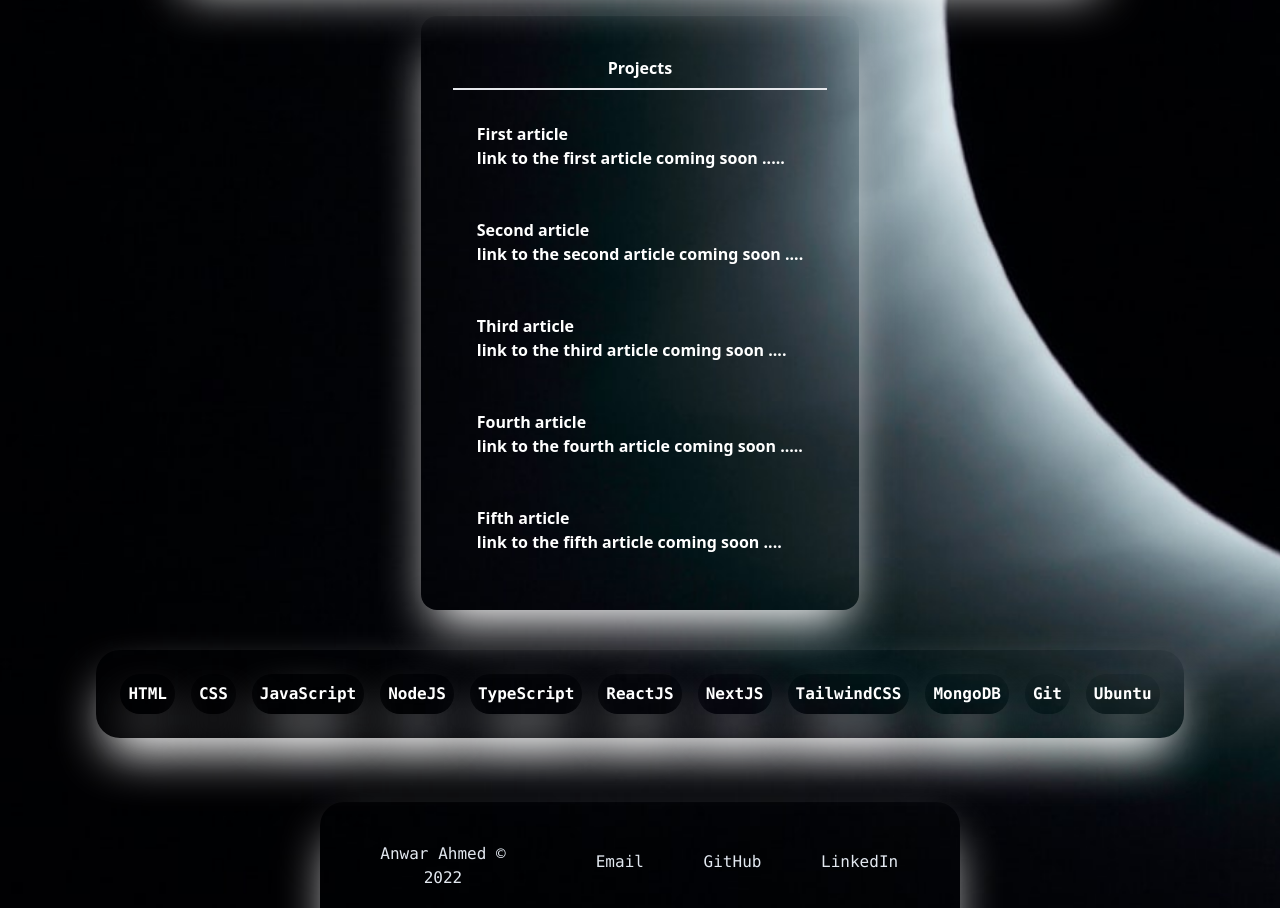
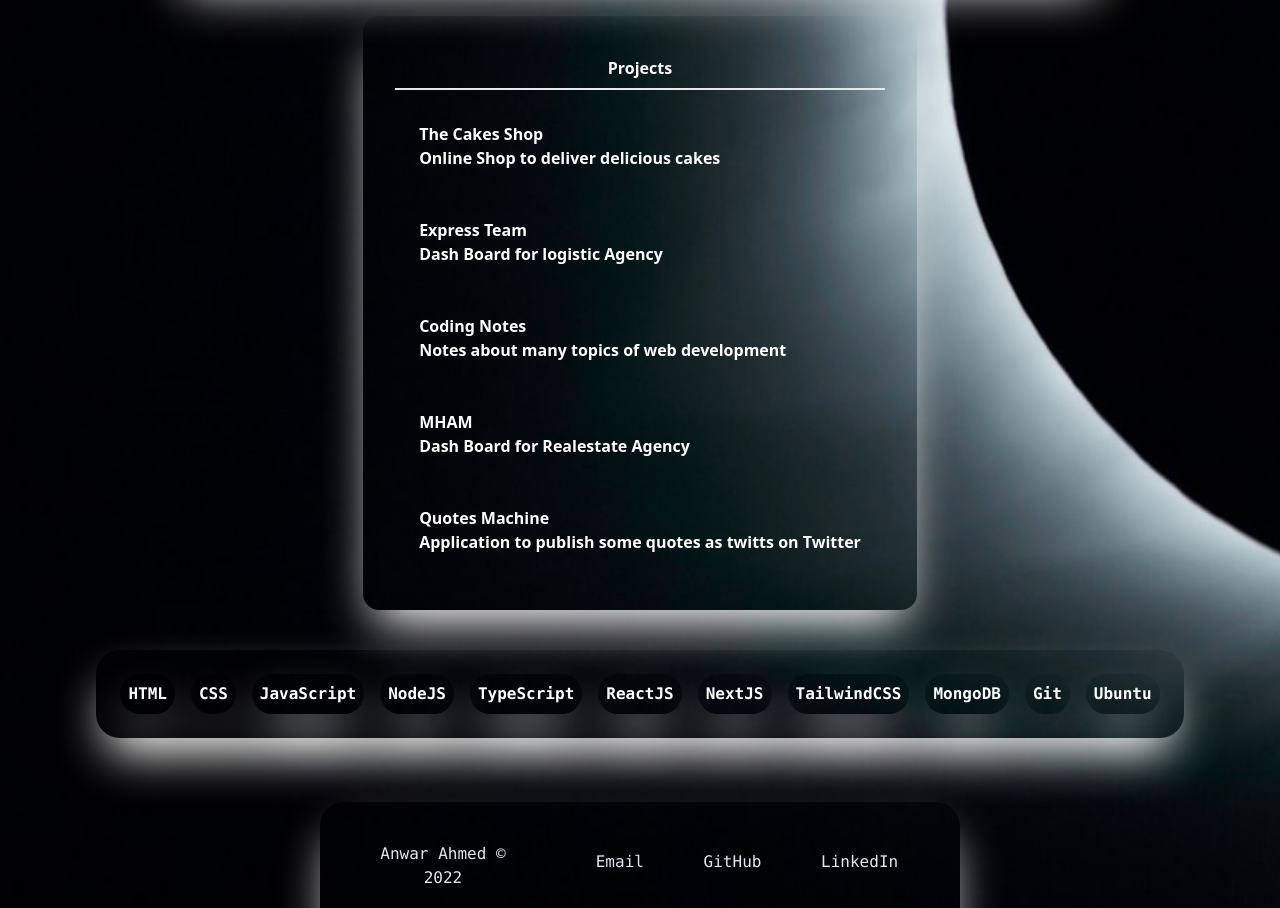
Before and after one commit to stormkid2009/portfolio, a Next.js app: page / in a window 1280 px wide. Shown: the part 1120-2028 px from the top of the page. Built offline with nearby package versions, Linux system fonts and the light colour scheme.

Commit message:
update projects section and to mail in contact

```diff
--- a/components/footer/contacts/email.tsx
+++ b/components/footer/contacts/email.tsx
@@ -1,15 +1,15 @@
 import React from 'react'
 import "tailwindcss/tailwind.css"
-import Link from 'next/link'
+
 
 function Email() {
   return (
     <div className='p-2 m-2'>
-      <Link href="#">
-      <a >
+
+      <a href="mailto:stormyshadow2009@outlook.com" target="_blank" rel="noopener noreferrer">
       <span>Email</span>
       </a>
-      </Link>
+
     </div>
   )
 }
--- a/components/main/projects/projects.tsx
+++ b/components/main/projects/projects.tsx
@@ -9,44 +9,44 @@ function Projects() {
         Projects
         </h1>
         <div className='p-4 m-4'>
+        <p className='hover:text-blue-600'>
+          <Link href="https://github.com/stormkid2009/cakes-shop"><a >The Cakes Shop</a></Link>
+        </p>
         <p >
-        First article
-        </p>
-        <p className='hover:text-blue-600'>
-          <Link href="#"><a >link to the first article coming soon .....</a></Link>
+        Online Shop to deliver delicious cakes
         </p>
         </div>
 
         <div className='p-4 m-4'>
+        <p className='hover:text-blue-600'>
+          <Link href="https://github.com/stormkid2009/expressTeam"><a >Express Team</a></Link>
+        </p>
         <p>
-        Second article
-        </p>
-        <p className='hover:text-blue-600'>
-          <Link href="#"><a >link to the second article coming soon ....</a></Link>
+        Dash Board for logistic Agency
         </p>
         </div>
         <div className='p-4 m-4'>
+        <p className='hover:text-blue-600'>
+          <Link href="https://github.com/stormkid2009/Coding-Notes"><a >Coding Notes</a></Link>
+        </p>
         <p>
-        Third article
-        </p>
-        <p className='hover:text-blue-600'>
-          <Link href="#"><a >link to the third article coming soon ....</a></Link>
+        Notes about many topics of web development
         </p>
         </div>
         <div className='p-4 m-4'>
+        <p className='hover:text-blue-600'>
+          <Link href="https://github.com/stormkid2009/MHAM"><a >MHAM</a></Link>
+        </p>
         <p>
-        Fourth article
-        </p>
-        <p className='hover:text-blue-600'>
-          <Link href="#"><a >link to the fourth article coming soon .....</a></Link>
+        Dash Board for Realestate Agency
         </p>
         </div>
         <div className='p-4 m-4'>
+        <p className='hover:text-blue-600'>
+          <Link href="https://github.com/stormkid2009/quotes-machine"><a >Quotes Machine</a></Link>
+        </p>
         <p>
-        Fifth article
-        </p>
-        <p className='hover:text-blue-600'>
-          <Link href="#"><a >link to the fifth article coming soon ....</a></Link>
+        Application to publish some quotes as twitts on Twitter
         </p>
         </div>
     </div>
```
